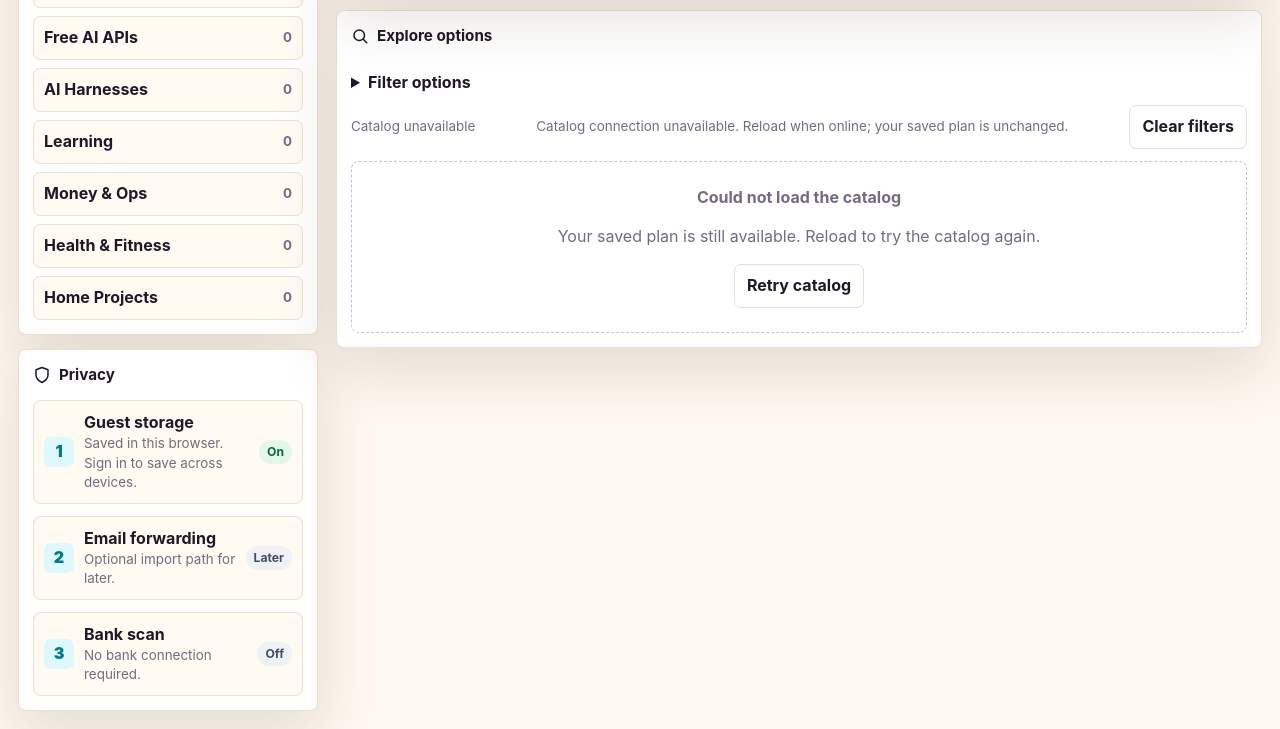
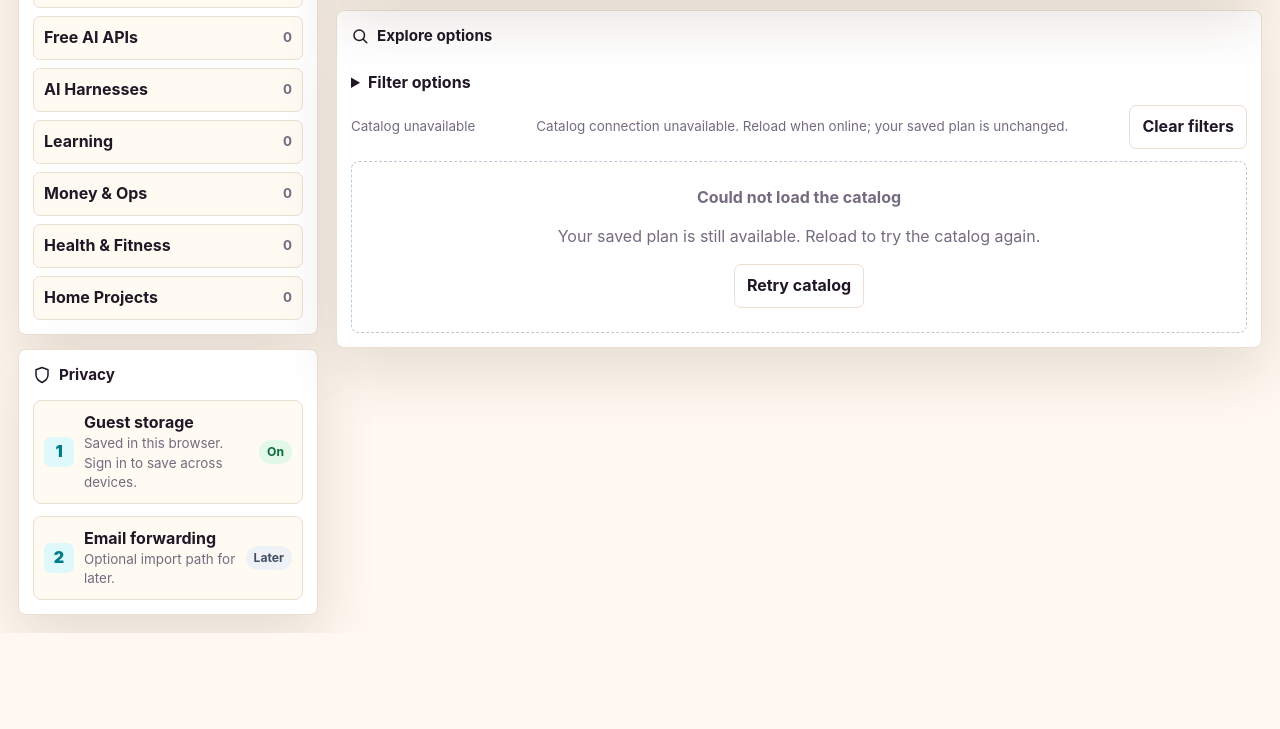
Before and after one commit to sohanbotke/trialforge, a browser extension: page index.html in a window 1280 px wide. Shown: the part 610-1339 px from the top of the page. After the commit the page ends 1243 px from the top, so only its background shows below. Drawn offline with Linux system fonts and the light colour scheme.

Commit message:
Remove bank-scan messaging from the privacy panel

```diff
--- a/index.html
+++ b/index.html
@@ -993,14 +993,6 @@
                 <div class="small muted">Optional import path for later.</div>
               </div>
               <span class="badge">Later</span>
-            </div>
-            <div class="privacy-row">
-              <div class="privacy-icon">3</div>
-              <div>
-                <strong>Bank scan</strong>
-                <div class="small muted">No bank connection required.</div>
-              </div>
-              <span class="badge">Off</span>
             </div>
           </div>
         </section>
```
Also changed, not shown: tests/ux.js (+3 -0 lines), review-assets/remove-bank-scan/privacy-1440.png (added), review-assets/remove-bank-scan/privacy-390.png (added).
